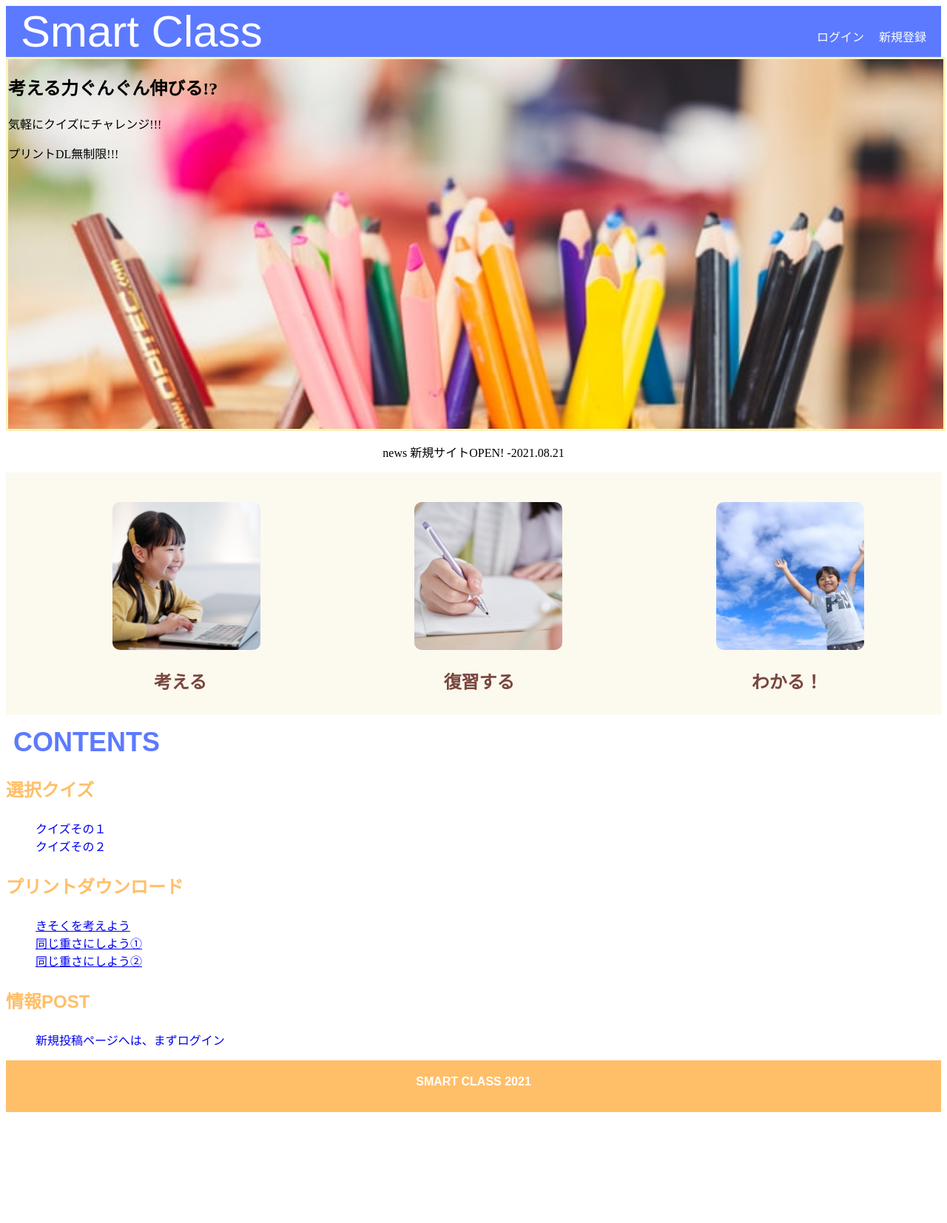
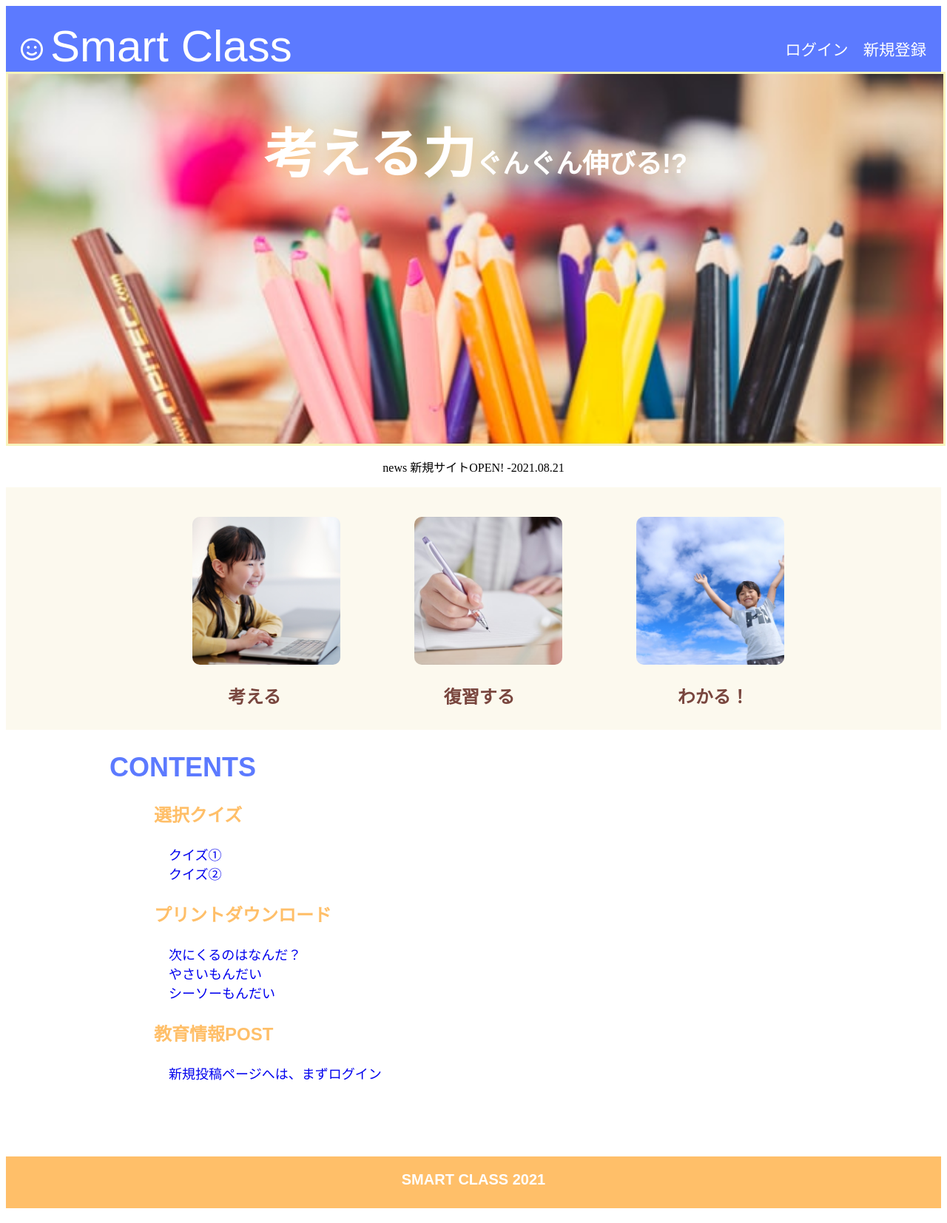
Before and after one commit to toyamasatoru/smart_class, a Rails app: page / in a window 1280 px wide. Shown: the whole page at 74% size. Before the commit the page ends 1504 px from the top, so only its background shows below. Run offline with Rails 7, Linux system fonts and the light colour scheme; data that the repository does not hold is empty; style sheets or scripts are compiled from the project's sources; some libraries are stand-ins or nearby versions.

Commit message:
投稿ページの仕様変更

```diff
--- a/app/assets/stylesheets/style-top.css
+++ b/app/assets/stylesheets/style-top.css
@@ -3,8 +3,21 @@
   padding: 0px;
 } */
 
-main {
+/* main {
   font-family: "ヒラギノ丸ゴ ProN", Arial, Helvetica, sans-serif;
+} */
+
+.service-title {
+  font-family: "ヒラギノ丸ゴ ProN", "Arial", "Helvetica", sans-serif;
+  font-size: 36px;
+  text-align: center;
+  color: #fff;
+  text-shadow:-1px -1px 30px #ffbf69;
+  padding-top: 20px;
+}
+
+.font-big {
+  font-size: 72px;
 }
 
 header{
@@ -13,10 +26,18 @@ header{
   /* align-items: flex-end; */
 }
 
+.smile {
+  color: white;
+  font-size: 0.5em;
+  padding-right: 10px;
+  vertical-align: middle;
+}
+
 .smart-icon {
   width: 50%;
   font-size: 60px;
   color : white;
+  padding-top: 20px;
   padding-left: 20px;
   font-family: "ヒラギノ丸ゴ ProN", Arial, Helvetica, sans-serif;
 }
@@ -37,6 +58,7 @@ header{
 .login {
   text-decoration: none;
   color: white;
+  font-size: 16pt;
   margin-right: 20px;
   font-family: "ヒラギノ丸ゴ ProN", Arial, Helvetica, sans-serif;
 }
@@ -44,6 +66,7 @@ header{
 .sign-up {
   text-decoration: none;
   color: white;
+  font-size: 16pt;
   margin-right: 20px;
   font-family: "ヒラギノ丸ゴ ProN", Arial, Helvetica, sans-serif;
 }
@@ -86,7 +109,7 @@ header{
 
 .feature-lists {
   display: flex;
-  justify-content: space-around;
+  justify-content: center;
 }
 
 .news {
@@ -103,13 +126,15 @@ header{
   width: 200px;
   height: 200px;
   margin-top: 40px;
+  margin-left: 50px;
+  margin-right: 50px;
 }
 
 .three-feature-texts {
   list-style-type: none;
   background-color: #fcf9ee;
   display: flex;
-  justify-content: space-around;
+  justify-content: center;
   line-height: 0;
 }
 
@@ -118,24 +143,34 @@ header{
   font-size: 24px;
   padding-bottom: 20px;
   font-family: "ヒラギノ丸ゴ ProN", sans-serif;
+  margin-left: 110px;
+  margin-right: 110px;
+}
+
+.service-contents {
+  margin-bottom: 100px;
 }
 
 .contents {
   color: #5c7aff;
   font-size: 36px;
   font-family: "ヒラギノ丸ゴ ProN", sans-serif;
-  margin-left: 10px;
-  font-weight: bold;
+  margin-left: 140px;
+  margin-top: 30px;
+  font-weight: bolder;
 }
 
 .quiz {
   color: #ffbf69;
   font-size: 24px;
   font-family: "ヒラギノ丸ゴ ProN", sans-serif;
+  padding-left: 200px;
 }
 
 .quiz-lists {
   list-style-type: none;
+  padding-left: 220px;
+  font-size: 18px;
 }
 
 .quiz-list {
@@ -146,10 +181,13 @@ header{
   color: #ffbf69;
   font-size: 24px;
   font-family: "ヒラギノ丸ゴ ProN", sans-serif;
+  padding-left: 200px;
 }
 
 .print-lists {
   list-style-type: none;
+  padding-left: 220px;
+  font-size: 18px;
 }
 
 .print-list {
@@ -160,11 +198,18 @@ header{
   color: #ffbf69;
   font-size: 24px;
   font-family: "ヒラギノ丸ゴ ProN", sans-serif;
+  padding-left: 200px;
 }
 
 .post-page {
   text-decoration: none;
-  margin-left: 40px;
+  /* margin-left: 40px; */
+  padding-left: 220px;
+  font-size: 18px;
+}
+
+footer {
+  font-size: 0;
 }
 
 .footer-contents {
@@ -175,92 +220,5 @@ header{
   padding: 20px;
   font-family: "ヒラギノ丸ゴ ProN", sans-serif;
   font-weight: bold;
+  font-size: 20px;
 }
-
-.post{
-  border: 1px solid;
-  width: 80%;
-  height: 80px;
-  margin-top: 30px;
-  margin-bottom: 30px;
-  padding-left: 10px;
-  border-radius: 5px;
-}
-
-.post-date{
-  color: gray;
-  font-size: 8px;
-}
-
-.post-user-name {
-  color: #5c7aff;
-  font-size: 16px;
-  margin-bottom: 3px;
-}
-
-.post-content {
-  color: #333333;
-  font-size: 16px;
-  margin-top: 10px;
-}
-
-.choose-list {
-  /* background-color: red; */
-  padding: 0;
-  margin: 0;
-  list-style-type: none;
-  display: flex;
-  justify-content: flex-end;
-  /* display: inline-block; */
-  /* justify-content: flex-end; */
-}
-
-/* .destroy-btn {
-  background-color: red;
-  width: 15%;
-  height: auto;
-  padding-top: 5px;
-}
-
-.edit-btn {
-  background-color: red;
-  width: 15%;
-  height: auto;
-  padding-top: 5px;
-} */
-
-.edit-btn {
-  font-size: 1.5em;
-  color: #efe2a9;
-  padding-top: 10px;
-  margin-left: 10px;
-}
-
-.destroy-btn {
-  font-size: 1.5em;
-  color: lightgray;
-  padding-top: 10px;
-  margin-left: 20px;
-  margin-right: 10px;
-}
-
-.heart {
-  font-size: 1.5em;
-  color: pink;
-  padding-top: 11px;
-  margin-left: 20px;
-  margin-right: 10px;
-}
-
-.heart2 {
-  font-size: 1.5em;
-  color: pink;
-  padding-top: 11px;
-  margin-left: 20px;
-  margin-right: 10px;
-}
-.heart-count {
-  font-size: 8pt;
-  padding-top: 20px;
-  margin-right: -16px;
-}
--- a/app/controllers/posts_controller.rb
+++ b/app/controllers/posts_controller.rb
@@ -5,10 +5,17 @@ class PostsController < ApplicationController
 
   def new
     @post = Post.new
+    @posts = Post.includes(:user).order("created_at DESC")
   end
 
   def create
     @post = Post.create(post_params)
+    # @post = Post.new(post_params)
+    # if @post.save
+    #   redirect_to new_post_path
+    # else
+    #   render :index
+    # end
   end
 
   def destroy
@@ -19,6 +26,9 @@ class PostsController < ApplicationController
 
   def edit
     @post = Post.find(params[:id])
+    unless @post.user_id == current_user.id
+      redirect_to action: :index
+    end
   end
 
   def update
--- a/app/views/layouts/application.html.erb
+++ b/app/views/layouts/application.html.erb
@@ -12,8 +12,7 @@
 
   <body>
       <header class="top-page-header">
-      <div class="smart-icon">Smart Class
-      </div>
+      <div class="smart-icon"><i class="far fa-smile smile"></i></i>Smart Class</div>
       <div class="nav">
         <ul class="list-right">
           <% if user_signed_in? %>
--- a/app/views/posts/index.html.erb
+++ b/app/views/posts/index.html.erb
@@ -12,12 +12,12 @@
         <h2 class='service-title'>
           <span class="font-big">考える力</span>ぐんぐん伸びる!?
         </h2>
-        <p class='service-explain'>
+        <%# <p class='service-explain'>
           気軽にクイズにチャレンジ!!!
         </p>
         <p class='service-explain'>
           プリントDL無制限!!!
-        </p>
+        </p> %>
       </div>
 
       <p class="news">
@@ -56,13 +56,15 @@
 
       <div class="contents">CONTENTS
       </div>
+
+      <div class="service-contents">
         <h3 class="quiz">選択クイズ</h3>
         <ul class="quiz-lists">
           <li>
-          <a class="quiz-list" href="/Users/satorutooyama/original/smart_class/app/javascript/quiz_test.html">クイズその１</a>
+            <a class="quiz-list" href="/Users/satorutooyama/original/smart_class/app/javascript/quiz_test.html">クイズ①</a>
           </li>
           <li>
-          <a class="quiz-list" href="#">クイズその２</a>
+            <a class="quiz-list" href="#">クイズ②</a>
           </li>
         </ul>
 
@@ -70,67 +72,21 @@
         <ul class="print-lists">
           <li>
             <%# <a class="print-list" href="#">きまりの問題</a> %>
-          <%= link_to 'きそくを考えよう', '/regularity1.pdf', target: :_blank %>
+            <%= link_to '次にくるのはなんだ？', '/regularity1.pdf', class: "print-list", target: :_blank %>
           </li>
           <li>
             <%# <a class="print-list" href="#">同じ重さにしよう</a> %>
-          <%= link_to '同じ重さにしよう①', '/same_game1.pdf', target: :_blank %>
+            <%= link_to 'やさいもんだい', '/same_game1.pdf', class: "print-list", target: :_blank %>
           </li>
           <li>
             <%# <a class="print-list" href="#">同じ重さにしよう</a> %>
-          <%= link_to '同じ重さにしよう②', '/seesaw1.pdf', target: :_blank %>
+            <%= link_to 'シーソーもんだい', '/seesaw1.pdf', class: "print-list",target: :_blank %>
           </li>
         </ul>
-      <h3 class="information-ex">情報POST</h3>
+        <h3 class="information-ex">教育情報POST</h3>
             <% if user_signed_in? %>
               <%= link_to "新規投稿ページへ", new_post_path, class: "post-page" %>
             <% else %>
               <%= link_to "新規投稿ページへは、まずログイン", new_user_session_path, class: "post-page" %>
             <% end %>
-          <% @posts.each do |post| %>
-            <div class="post">
-              <span class="post-user-name">
-                <%= post.user.name %>
-                <div class="post-date">
-                  Posted date：<%= post.created_at.strftime('%Y/%m/%d') %>
       </div>
-                <div class="post-content">
-                  <%= raw Rinku.auto_link(post.text, :all, 'target="_blank"') %>
-                  <%# <%= post.text %>
-                </div>
-
-                <ul class="choose-list">
-                <span class="heart-count">
-                  <%= post.likes.count %>
-                </span>
-                  <% if current_user.already_liked?(post) %>
-                  <li>
-                    <%= link_to post_likes_path(post), method: :delete do %>
-                      <div class="fas fa-heart heart"></div>
-                    <% end %>
-                  <% else %>
-                    <%= link_to post_likes_path(post), method: :post do %>
-                      <div class="far fa-heart heart2"></div>
-                    <% end %>
-                  <% end %>
-                    </li>
-                  <% if user_signed_in? && current_user.id == post.user_id %>
-                  <li>
-                      <%# <%= link_to image_tag("edit.png", class: "edit-btn"), edit_post_path(post.id) %>
-                      <%= link_to edit_post_path(post.id), class: "ed", method: :get do%>
-                        <div class="far fa-edit edit-btn"></div>
-                      <% end %>
-                    </li>
-                    <li>
-                      <%# <%= link_to image_tag("destroy.png", class: "destroy-btn"), post_path(post.id), method: :delete, data: {confirm: '削除しますか？'} %>
-                      <%= link_to post_path(post.id), class: "de", method: :delete, data: {confirm: '削除しますか？'} do%>
-                        <div class="far fa-trash-alt destroy-btn"></div>
-                      <% end %>
-                    </li>
-                  <% end %>
-                </ul>
-            </div>
-          <% end %>
-    <!-- <script src=""></script> -->
-  </body>
-</html>
```
Also changed, not shown: app/assets/stylesheets/style.css (+74 -0 lines), app/views/posts/new.html.erb (+45 -1 lines). Lines whose indentation alone changed are shown as unchanged.
